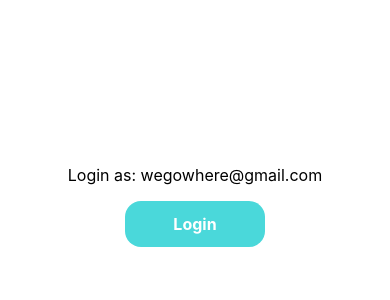
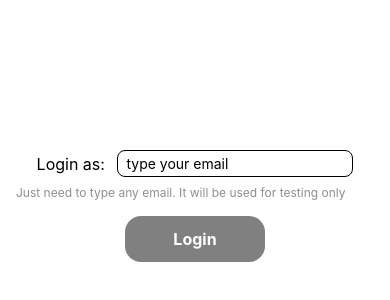
Before and after one commit to khacbac/we-go-where, a React Native app: screen /Login in a window 390 px wide. Shown: the part 216-516 px from the top of the page. Built offline with nearby package versions, Linux system fonts and the light colour scheme; what omise-react-native would draw is missing.

Commit message:
minor bugs

```diff
--- a/src/features/add-card/useAddCard.ts
+++ b/src/features/add-card/useAddCard.ts
@@ -2,6 +2,7 @@ import { useState } from "react";
 import { useStore } from "../../stores";
 import { StackNavigationProp } from "@react-navigation/stack";
 import { RootStackParamList } from "../../types";
+import { checkCardExpiryDate } from "../../utils";
 
 // number: "4242424242424242",
 // security_code: "123",
@@ -16,7 +17,10 @@ export const useAddCard = (
   const [cvv, setCardCVV] = useState("");
 
   const isValidFnc = () => {
-    return [cardName, cardExpiryDate, cardNumber, cvv].every((e) => e);
+    return (
+      [cardName, cardExpiryDate, cardNumber, cvv].every((e) => e) &&
+      checkCardExpiryDate(cardExpiryDate)
+    );
   };
 
   const onAddCard = async () => {
--- a/src/features/auth/LoginScreen.tsx
+++ b/src/features/auth/LoginScreen.tsx
@@ -1,23 +1,54 @@
-import React, { useEffect } from "react";
-import { StyleSheet } from "react-native";
+import React, { useEffect, useState } from "react";
+import { StyleSheet, View, TextInput } from "react-native";
 import { AppButton, AppContainer, AppText } from "../../components";
 import { AppNavigationProps } from "../../types";
-import { USER_EMAIL } from "../../constants";
 import { useStore } from "../../stores";
+import { checkEmail } from "../../utils";
+import { AppColors } from "../../themes";
 
 type IProps = AppNavigationProps<"Login"> & {};
 export const LoginScreen: React.FC<IProps> = ({ navigation }) => {
   const { authStore } = useStore();
+  const [email, setEmail] = useState("");
 
   const onLogin = () => {
     // navigation.replace("CardsList");
-    authStore.login();
+    authStore.login(email);
   };
 
   return (
     <AppContainer style={styles.container}>
-      <AppText style={styles.text}>{`Login as: ${USER_EMAIL}`}</AppText>
-      <AppButton text="Login" onPress={onLogin} style={styles.button} />
+      <View
+        style={{
+          flexDirection: "row",
+          alignItems: "center",
+          paddingHorizontal: 16,
+        }}
+      >
+        <AppText style={styles.text}>{`Login as: `}</AppText>
+        <View style={{ flex: 1 }}>
+          <TextInput
+            placeholder="type your email"
+            style={{
+              borderRadius: 8,
+              borderWidth: 1,
+              paddingVertical: 4,
+              paddingHorizontal: 8,
+              marginLeft: 8,
+            }}
+            onChangeText={setEmail}
+          />
+        </View>
+      </View>
+      <AppText style={styles.subtext}>
+        {"Just need to type any email. It will be used for testing only"}
+      </AppText>
+      <AppButton
+        text="Login"
+        onPress={onLogin}
+        style={styles.button}
+        disable={!email || !checkEmail(email)}
+      />
     </AppContainer>
   );
 };
@@ -25,5 +56,12 @@ export const LoginScreen: React.FC<IProps> = ({ navigation }) => {
 const styles = StyleSheet.create({
   container: { justifyContent: "center", alignItems: "center" },
   text: { fontSize: 16 },
+  subtext: {
+    fontSize: 12,
+    color: AppColors.secondaryText,
+    alignSelf: "flex-start",
+    marginLeft: 16,
+    marginTop: 8,
+  },
   button: { marginTop: 16, paddingHorizontal: 48 },
 });
--- a/src/features/card-list/useCardsStore.ts
+++ b/src/features/card-list/useCardsStore.ts
@@ -21,7 +21,7 @@ export const useCardsStore = () => {
         currency: "SGD",
         type: "paynow",
       });
-      Alert.alert("Success!", res.id);
+      Alert.alert("Pay Success!", res.id);
       modalManager.hideLoading();
     } catch (error) {
       modalManager.hideLoading();
--- a/src/server/index.ts
+++ b/src/server/index.ts
@@ -1,6 +1,7 @@
 import { OmiseCardsResponse, User } from "../models";
 
-const BASE = "http://192.168.1.11:3030/api";
+// const BASE = "http://192.168.1.11:3030/api";
+const BASE = "https://we-go-where.onrender.com/api";
 
 class ServerManager {
   private static instance: ServerManager;
--- a/src/stores/authStore.ts
+++ b/src/stores/authStore.ts
@@ -11,10 +11,10 @@ export class AuthStore {
     makeAutoObservable(this);
   }
 
-  login = async () => {
+  login = async (email: string) => {
     try {
       modalManager.showLoading();
-      const data = await ServerManager.get().login({ email: "jhon@gmail.com" });
+      const data = await ServerManager.get().login({ email });
       modalManager.hideLoading();
       this.setUser(data.user);
       this.setAccessToken(data.accessToken);
--- /dev/null
+++ b/src/utils/index.ts
@@ -0,0 +1,11 @@
+export const checkEmail = (email: string) => {
+  var reg = /^([A-Za-z0-9_\-\.])+\@([A-Za-z0-9_\-\.])+\.([A-Za-z]{2,4})$/;
+  if (!reg.test(email)) return false;
+  return true;
+};
+
+export const checkCardExpiryDate = (text: string) => {
+  var reg = /^\d{2}\/\d{2}$/;
+  if (!reg.test(text)) return false;
+  return true;
+};
```
